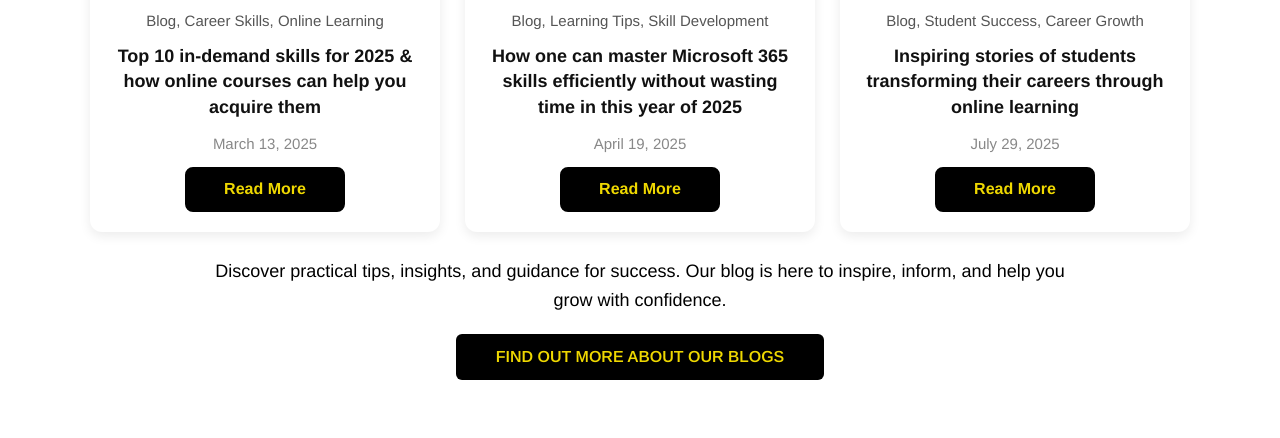
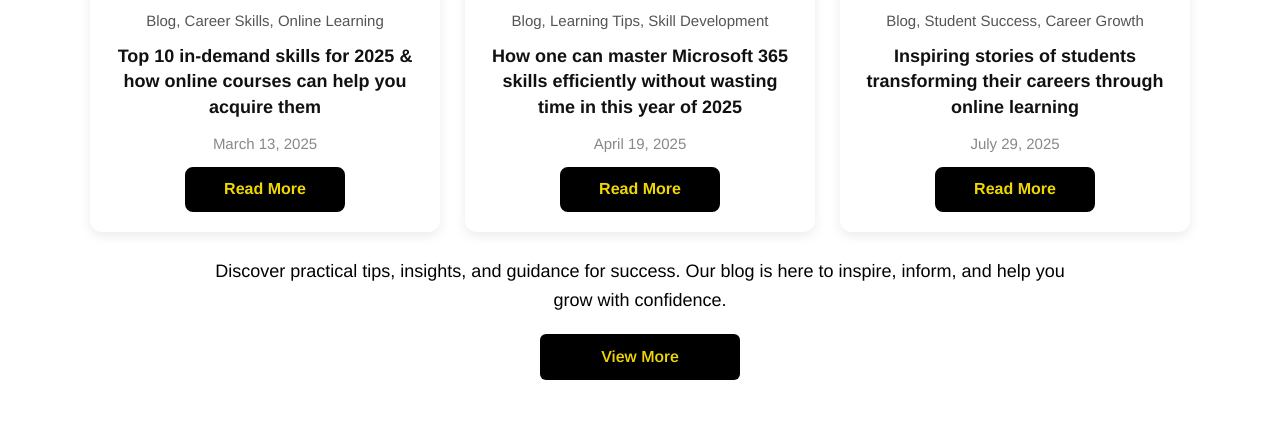
Before and after one commit to ayen2016/Brightemy_22_Sept, a plain HTML site: page index.html in a window 1280 px wide. Shown: the part 5650-6088 px from the top of the page. Drawn offline with nearby package versions, Linux system fonts and the light colour scheme; no server answers.

Commit message:
Update index.html

```diff
--- a/index.html
+++ b/index.html
@@ -626,7 +626,7 @@ document.addEventListener("DOMContentLoaded", function () {
     <p>
     Discover practical tips, insights, and guidance for success. Our blog is here to inspire, inform, and help you grow with confidence.
     </p>
-    <button class="cta-button" onclick="location.href='Blog.html'">FIND OUT MORE ABOUT OUR BLOGS</button>
+    <button class="cta-button" onclick="location.href='Blog.html'">View More</button>
     </div>
 
 
```
